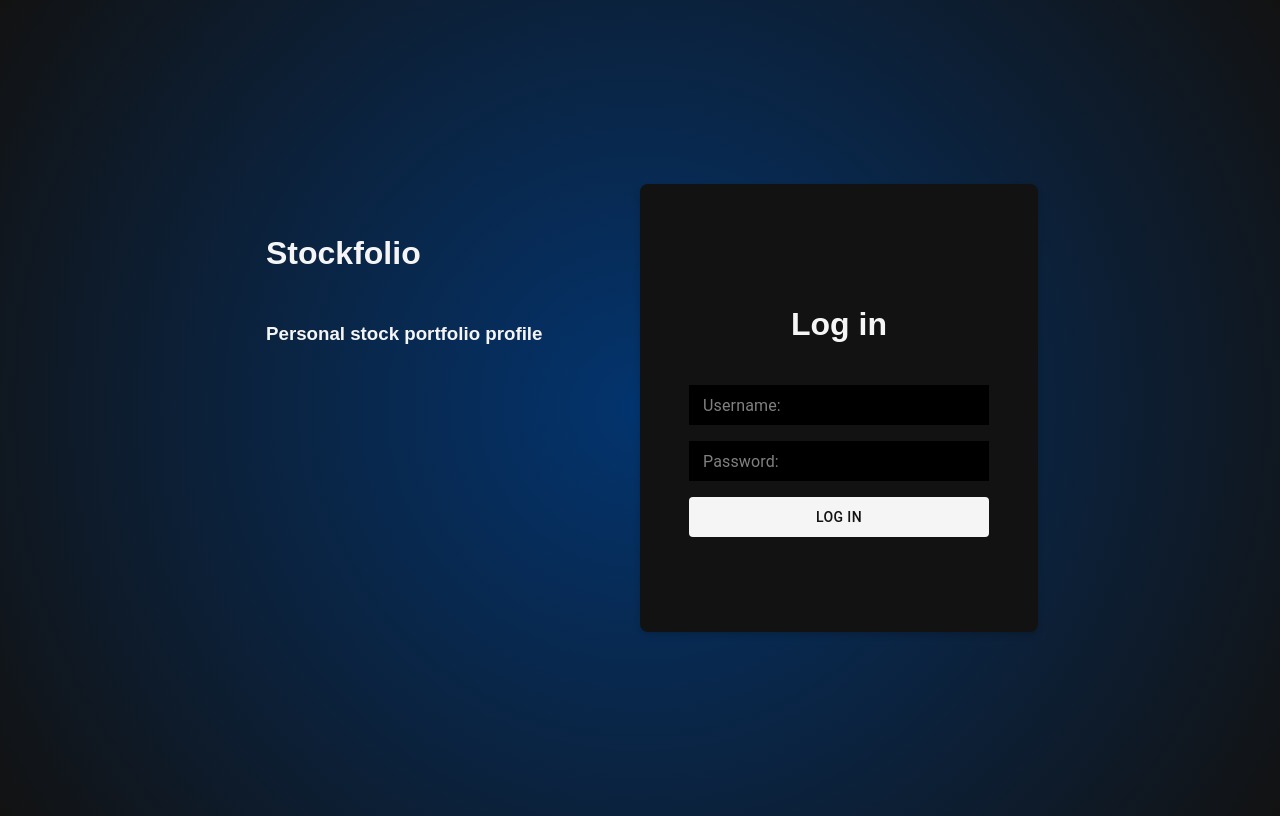
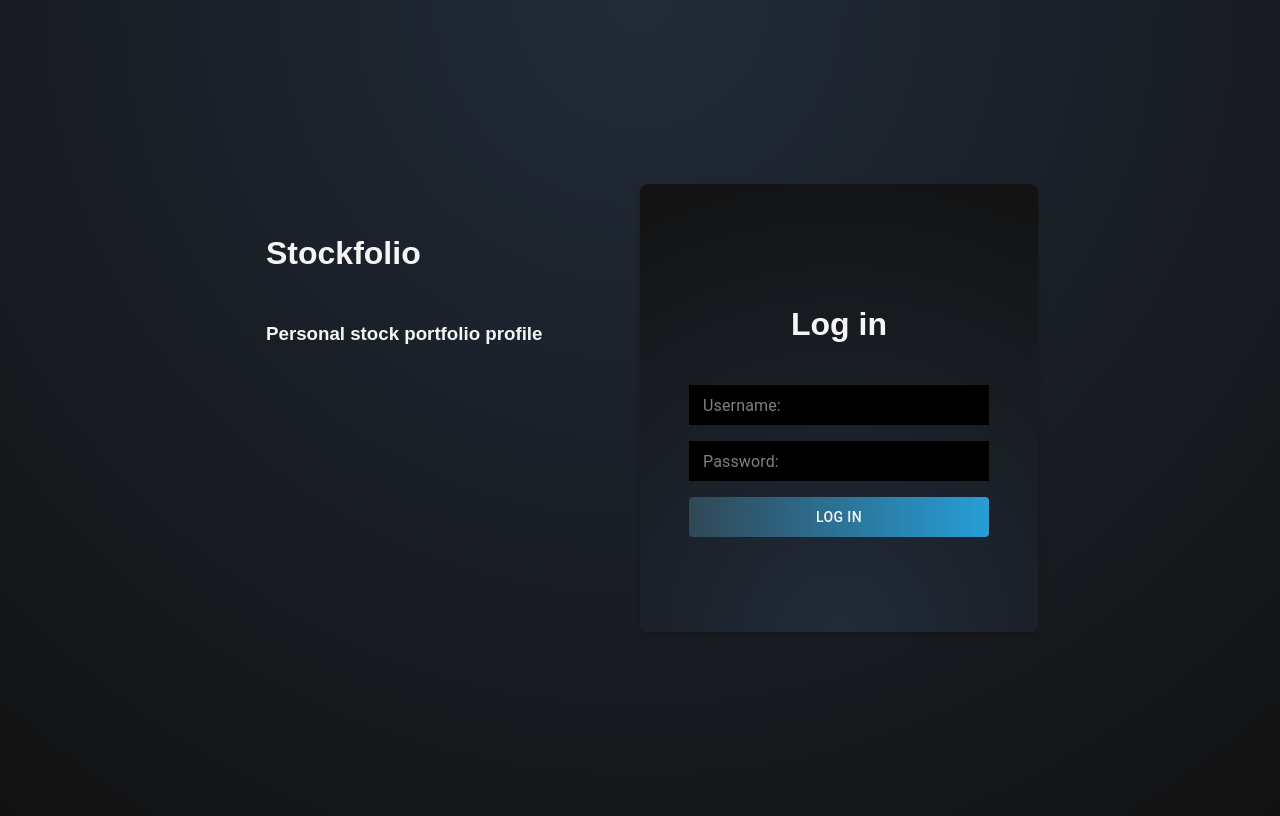
Before and after one commit to joelvkuos/Ohjelmistoprojekti2, a React app in the folder frontend/: page / in a window 1280 px wide. Built offline with nearby package versions, Linux system fonts and the light colour scheme; the HTML template or start-up script is replaced by a standard one.

Commit message:
button changes

```diff
--- a/frontend/src/index.css
+++ b/frontend/src/index.css
@@ -5,7 +5,7 @@
 
   color-scheme: light dark;
   color: rgba(255, 255, 255, 0.87);
-  background: radial-gradient(circle at center, #03346e, #121212);
+  background: radial-gradient(circle at top, #212B39, #121212);
   -webkit-font-smoothing: antialiased;
   -moz-osx-font-smoothing: grayscale;
 }
--- a/frontend/src/pages/Login.tsx
+++ b/frontend/src/pages/Login.tsx
@@ -14,7 +14,7 @@ export default function Login() {
                 <h1>Log in</h1>
                 <TextField className="textField" placeholder="Username:"></TextField>
                 <TextField className="textField" placeholder="Password:"></TextField>
-                <Button className="loginButton">Log in</Button>
+                <Button className="btn-grad">Log in</Button>
             </ Box >
         </Box>
     )
--- a/frontend/src/styles/Login.css
+++ b/frontend/src/styles/Login.css
@@ -19,7 +19,7 @@
     padding: 24px;
     border-radius: 8px;
     justify-content: center;
-    background: #121212;
+    background: radial-gradient(circle at bottom, #212B39, #121212);
     box-shadow: 0px 3px 6px rgba(0, 0, 0, 0.16)
 }
 
@@ -60,14 +60,20 @@ h3 {
     color: whitesmoke;
 }
 
-.loginButton {
-    background-color: whitesmoke !important;
-    color: #121212 !important;
-    width: 300px !important;
-    height: 40px;
+
+.btn-grad {
+    background-image: linear-gradient(to right, #314755 0%, #26a0da 51%, #314755 100%)
 }
 
-.loginButton:hover {
-    background-color: #03346e !important;
+.btn-grad {
+    width: 300px;
+    height: 40px;
+    transition: background-position 10s, color 15s;
+    background-size: 200% auto;
+    display: block;
     color: whitesmoke !important;
 }
+
+.btn-grad:hover {
+    background-position: right center;
+}
```
